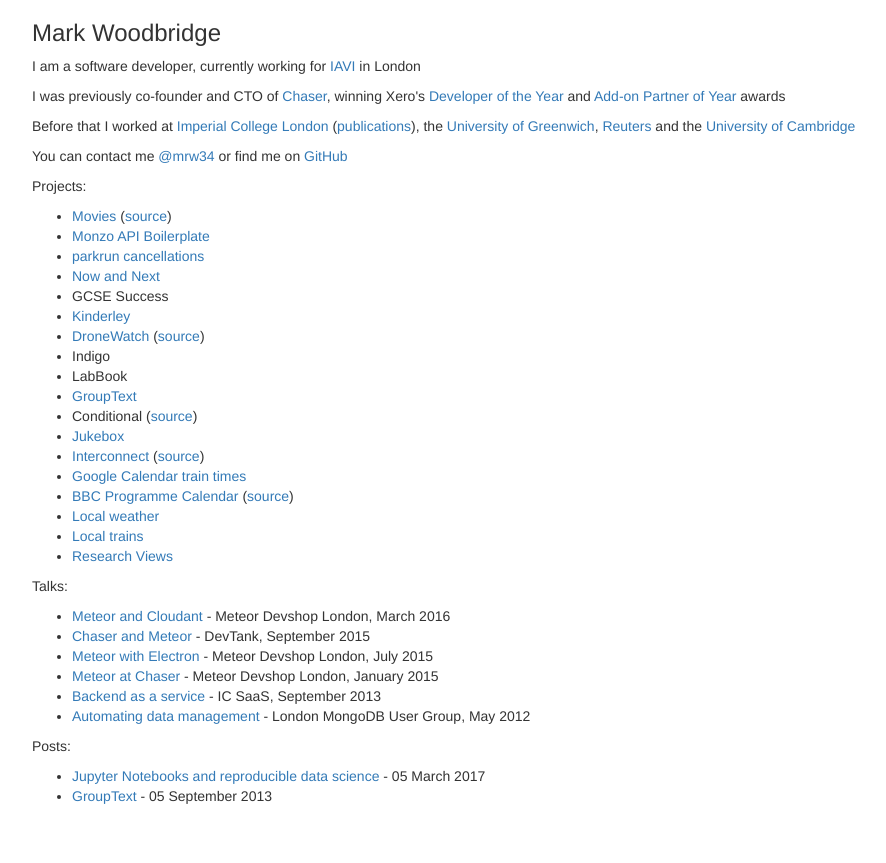
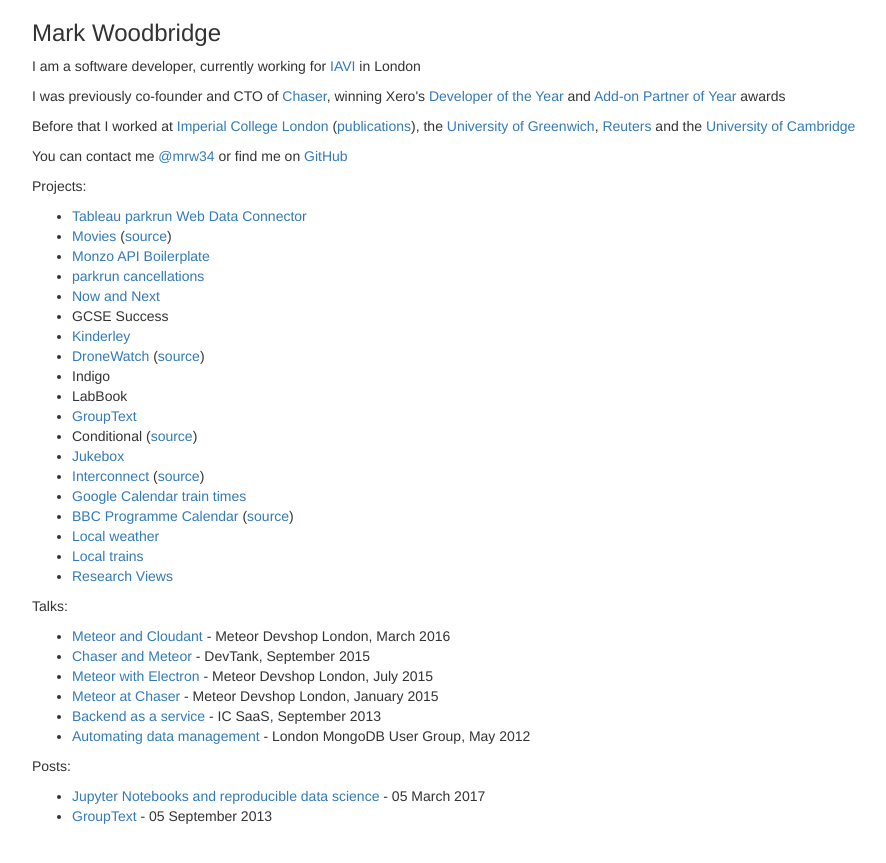
Before and after one commit to mrw34/mrw34.github.com, a Jekyll site: the page built from index.html, in a window 1280 px wide. Shown: the top 863 px of the page, without its empty margins (38-924 px from the left). Built offline with Jekyll 4.4.1, drawn with Linux system fonts in a browser that asks for light colours.

Commit message:
Add parkrun WDC

```diff
--- a/index.html
+++ b/index.html
@@ -10,6 +10,7 @@
 	<p>You can contact me <a href="https://twitter.com/mrw34" itemprop="contactPoint">@mrw34</a> or find me on <a href="https://github.com/mrw34?tab=repositories">GitHub</a></p>
 	<p>Projects:</p>
 	<ul>
+		<li><a href="https://parkrun-webdataconnector.now.sh">Tableau parkrun Web Data Connector</a>
 		<li><a href="https://movies.now.sh">Movies</a> (<a href="https://github.com/mrw34/movies">source</a>)</li>
 		<!--li><a href="https://monzo.markwoodbridge.com/">Monzo Worldwide</a></li-->
 		<li><a href="https://gomix.com/#!/project/monzo-api-boilerplate">Monzo API Boilerplate</a>
```
